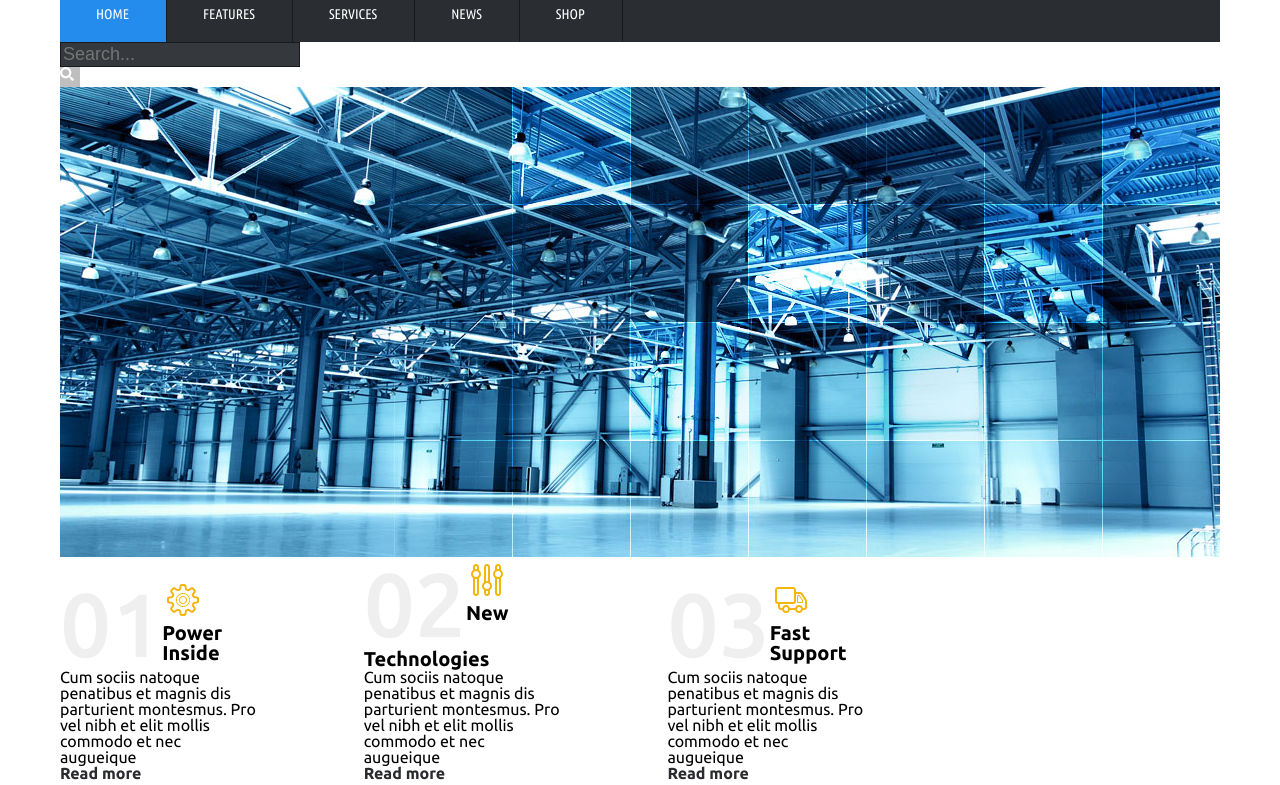
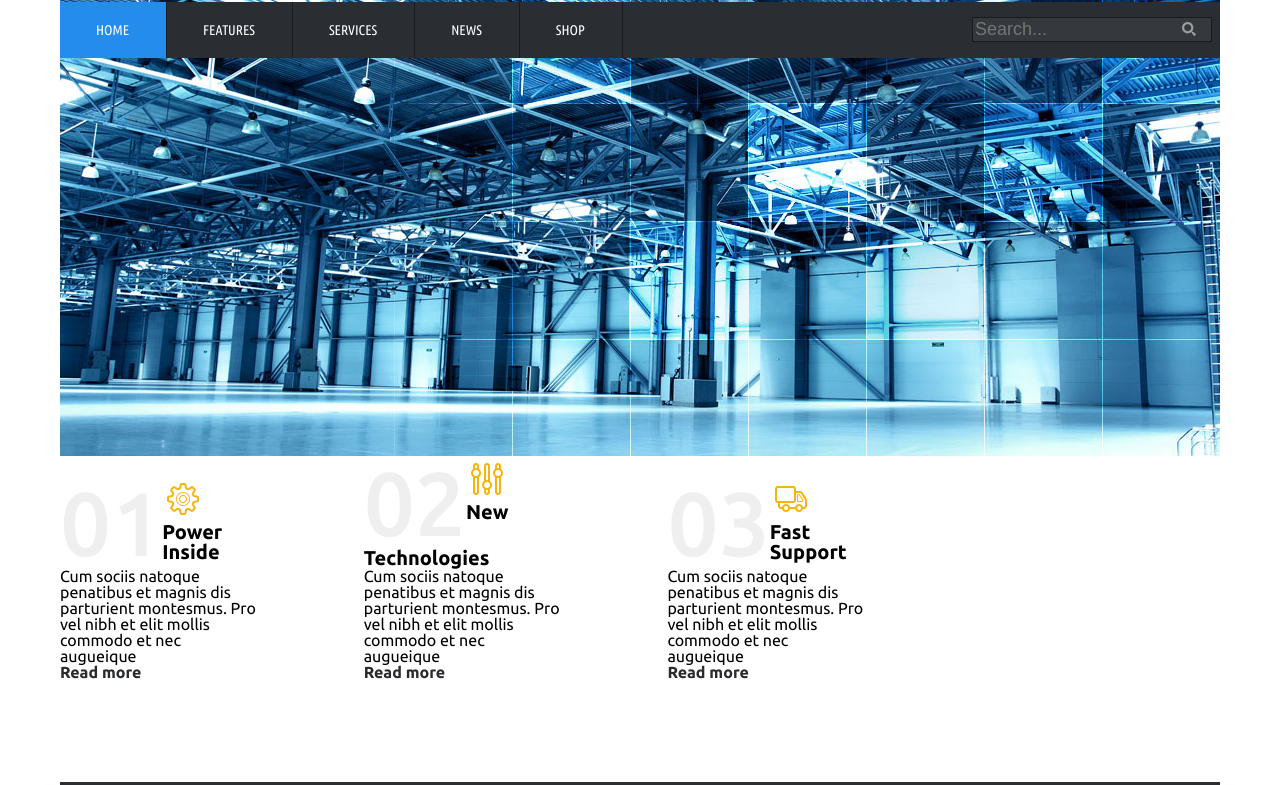
Before and after one commit to Gravituss/BionicFinalTask, a plain HTML site: page index.html in a window 1280 px wide. Shown: the part 73-858 px from the top of the page. Drawn offline with Linux system fonts and the light colour scheme.

Commit message:
search form adjustments

```diff
--- a/css/style.css
+++ b/css/style.css
@@ -195,10 +195,13 @@ a {
 /* - ~ - ~ - ~ - ~ - ~ - ~ - ~ - ~ - ~ - ~ / HEADER SPRITES - ~ - ~ - ~ - ~ - ~ - ~ - ~ - ~ - ~ - ~ */
 
 .top-menu {
+	clear: both;
+	position: absolute;
+	top: 75px;
 	overflow: hidden;
 	background-color: #2a2d32;
 	width: 1160px;
-	margin-top: 300px;
+
 }
 
 .top-menu a {
@@ -232,8 +235,11 @@ a {
 }
 
 .search-form {
+	float: right;
 	position: relative;
-	width: 150px;
+	top: 15px;
+	right: 8px;
+
 }
 
 .search-form input {
@@ -245,18 +251,21 @@ a {
 }
 
 .search-form button {
+	position: relative;
+	top: -20px;
+	left: 210px;
 	border: 0px;
 	cursor: pointer;
 	display: block;
 	width: 20px;
 	height: 20px;
-	background: gray url('../img/search.png') no-repeat;
+	background: transparent url('../img/search.png') no-repeat;
 	opacity: 0.5;
 
 }
 
 .search-form button:hover {
-	opacity: 1;
+	opacity: 0.7;
 }
 
 .content {
--- a/index.html
+++ b/index.html
@@ -30,14 +30,15 @@
 				--><a href="#">News</a><!--
 				--><a href="#">Shop</a>
 
+			<div class="search">
+				<form action="search_form.asp" method="get" class="search-form">
+					<input type="search" name="s" id="s" placeholder="Search...">
+					<button type="submit" id="searchsubmit">&nbsp;</button>
+				</form>
+			</div>
 
 		</div>
-		<div class="search">
-			<form action="search_form.asp" method="get" class="search-form">
-				<input type="search" name="s" id="s" placeholder="Search...">
-				<button type="submit" id="searchsubmit">&nbsp;</button>
-			</form>
-		</div>
+
 	</div> <!--           header           -->
 	<div class="content">
 		<img src="img/banner.jpg" alt="">
```
